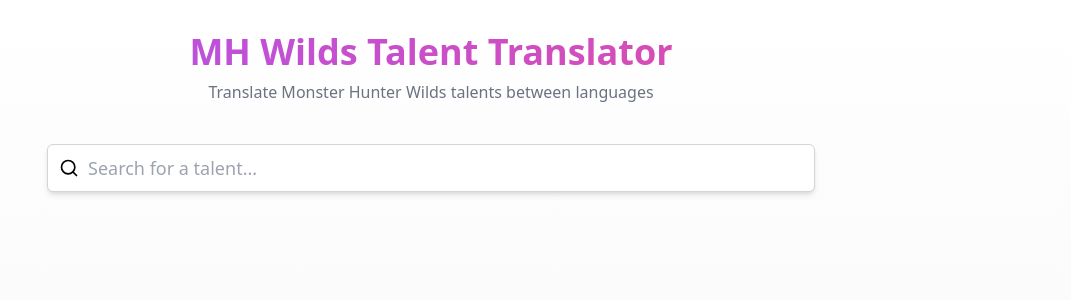
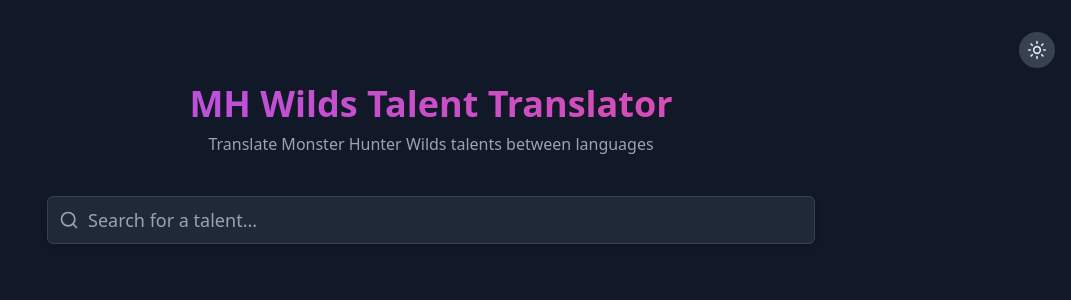
Before and after one commit to GMaxDev/mh_wilds_talents_translator, a React (Vite) app: page / in a window 1280 px wide. Shown: the top 300 px of the page, without its empty margins (209-1280 px from the left). Built offline with nearby package versions, Linux system fonts and the light colour scheme.

Commit message:
feat: add dark mode button

```diff
--- a/src/App.jsx
+++ b/src/App.jsx
@@ -1,7 +1,7 @@
 import { useState, useEffect } from "react";
 import talentsData from "./data/talents.json"; // Assurez-vous que ce chemin est correct
 
-// Icônes simplifiées (vous pouvez les remplacer par des SVG inline)
+// Icônes simplifiées
 const SearchIcon = () => (
   <svg xmlns="http://www.w3.org/2000/svg" width="20" height="20" viewBox="0 0 24 24" fill="none" stroke="currentColor" strokeWidth="2" strokeLinecap="round" strokeLinejoin="round">
     <circle cx="11" cy="11" r="8"></circle>
@@ -24,6 +24,26 @@
   </svg>
 );
 
+const MoonIcon = () => (
+  <svg xmlns="http://www.w3.org/2000/svg" width="20" height="20" viewBox="0 0 24 24" fill="none" stroke="currentColor" strokeWidth="2" strokeLinecap="round" strokeLinejoin="round">
+    <path d="M12 3a6 6 0 0 0 9 9 9 9 0 1 1-9-9Z"></path>
+  </svg>
+);
+
+const SunIcon = () => (
+  <svg xmlns="http://www.w3.org/2000/svg" width="20" height="20" viewBox="0 0 24 24" fill="none" stroke="currentColor" strokeWidth="2" strokeLinecap="round" strokeLinejoin="round">
+    <circle cx="12" cy="12" r="4"></circle>
+    <path d="M12 2v2"></path>
+    <path d="M12 20v2"></path>
+    <path d="m4.93 4.93 1.41 1.41"></path>
+    <path d="m17.66 17.66 1.41 1.41"></path>
+    <path d="M2 12h2"></path>
+    <path d="M20 12h2"></path>
+    <path d="m6.34 17.66-1.41 1.41"></path>
+    <path d="m19.07 4.93-1.41 1.41"></path>
+  </svg>
+);
+
 function App() {
   const [searchQuery, setSearchQuery] = useState("");
   const [selectedTalent, setSelectedTalent] = useState(null);
@@ -33,6 +53,16 @@
   const [filteredTalents, setFilteredTalents] = useState([]);
   const [talents, setTalents] = useState({});
   const [showResults, setShowResults] = useState(false);
+  const [darkMode, setDarkMode] = useState(true); // Mode sombre par défaut
+
+  useEffect(() => {
+    // Appliquer le mode sombre par défaut au chargement
+    if (darkMode) {
+      document.documentElement.classList.add('dark');
+    } else {
+      document.documentElement.classList.remove('dark');
+    }
+  }, [darkMode]);
 
   useEffect(() => {
     // Initialize talents from the imported JSON
@@ -121,19 +151,33 @@
     setTargetLanguage(temp);
   };
 
+  const toggleDarkMode = () => {
+    setDarkMode(!darkMode);
+  };
+
   return (
-    <div className="min-h-screen bg-gradient-to-b from-white to-gray-100">
+    <div className={`min-h-screen ${darkMode ? 'dark bg-gray-900' : 'bg-gradient-to-b from-white to-gray-100'}`}>
       <div className="container mx-auto py-8 px-4">
+        <div className="flex justify-end mb-4">
+          <button
+            onClick={toggleDarkMode}
+            className="p-2 rounded-full bg-gray-200 dark:bg-gray-700 text-gray-700 dark:text-gray-200 hover:bg-gray-300 dark:hover:bg-gray-600 transition-colors"
+            aria-label={darkMode ? "Switch to light mode" : "Switch to dark mode"}
+          >
+            {darkMode ? <SunIcon /> : <MoonIcon />}
+          </button>
+        </div>
+
         <div className="text-center mb-10">
           <h1 className="text-4xl font-bold mb-2 bg-clip-text text-transparent bg-gradient-to-r from-purple-500 to-pink-500">
             MH Wilds Talent Translator
           </h1>
-          <p className="text-gray-500">Translate Monster Hunter Wilds talents between languages</p>
+          <p className="text-gray-500 dark:text-gray-400">Translate Monster Hunter Wilds talents between languages</p>
         </div>
 
         <div className="max-w-3xl mx-auto">
           <div className="relative mb-6">
-            <div className="absolute inset-y-0 left-0 pl-3 flex items-center pointer-events-none">
+            <div className="absolute inset-y-0 left-0 pl-3 flex items-center pointer-events-none text-gray-500 dark:text-gray-400">
               <SearchIcon />
             </div>
             <input
@@ -141,11 +185,11 @@
               placeholder="Search for a talent..."
               value={searchQuery}
               onChange={(e) => setSearchQuery(e.target.value)}
-              className="pl-10 h-12 text-lg shadow-md transition-all focus:ring-2 focus:ring-purple-500 w-full rounded-md border border-gray-300 px-4 py-2"
+              className="pl-10 h-12 text-lg shadow-md transition-all focus:ring-2 focus:ring-purple-500 w-full rounded-md border border-gray-300 dark:border-gray-700 px-4 py-2 bg-white dark:bg-gray-800 text-gray-900 dark:text-gray-100"
             />
             {searchQuery && (
               <div className="absolute right-3 top-1/2 transform -translate-y-1/2">
-                <span className="inline-flex items-center px-2 py-1 rounded-full text-xs font-medium bg-gray-100 text-gray-800 border border-gray-300">
+                <span className="inline-flex items-center px-2 py-1 rounded-full text-xs font-medium bg-gray-100 dark:bg-gray-700 text-gray-800 dark:text-gray-200 border border-gray-300 dark:border-gray-600">
                   {sourceLanguage} detected
                   <SparklesIcon className="ml-1 text-yellow-500" />
                 </span>
@@ -154,20 +198,20 @@
           </div>
 
           {filteredTalents.length > 0 && (
-            <div className="mt-2 border rounded-md max-h-60 overflow-y-auto bg-white shadow-lg">
+            <div className="mt-2 border dark:border-gray-700 rounded-md max-h-60 overflow-y-auto bg-white dark:bg-gray-800 shadow-lg">
               {filteredTalents.map((talentKey) => (
                 <div
                   key={talentKey}
-                  className="p-3 hover:bg-gray-100 cursor-pointer transition-colors border-b last:border-b-0 flex justify-between items-center"
+                  className="p-3 hover:bg-gray-100 dark:hover:bg-gray-700 cursor-pointer transition-colors border-b dark:border-gray-700 last:border-b-0 flex justify-between items-center"
                   onClick={() => handleTalentSelect(talentKey)}
                 >
                   <div>
-                    <span className="font-medium">{talents[talentKey][sourceLanguage]?.name || talentKey}</span>
-                    <span className="text-xs text-gray-500 ml-2">
+                    <span className="font-medium text-gray-900 dark:text-gray-100">{talents[talentKey][sourceLanguage]?.name || talentKey}</span>
+                    <span className="text-xs text-gray-500 dark:text-gray-400 ml-2">
                       {talents[talentKey][sourceLanguage]?.category}
                     </span>
                   </div>
-                  <span className="text-xs px-2 py-1 rounded-full border border-gray-300">
+                  <span className="text-xs px-2 py-1 rounded-full border border-gray-300 dark:border-gray-600 text-gray-700 dark:text-gray-300">
                     {talentKey}
                   </span>
                 </div>
@@ -182,7 +226,7 @@
                   <select
                     value={sourceLanguage}
                     onChange={(e) => setSourceLanguage(e.target.value)}
-                    className="w-[100px] rounded-md border border-gray-300 px-3 py-2"
+                    className="w-[100px] rounded-md border border-gray-300 dark:border-gray-700 px-3 py-2 bg-white dark:bg-gray-800 text-gray-900 dark:text-gray-100"
                   >
                     {availableLanguages.map((lang) => (
                       <option key={`source-${lang}`} value={lang}>
@@ -193,7 +237,7 @@
 
                   <button
                     onClick={handleLanguageSwap}
-                    className="p-2 rounded-full hover:bg-gray-100"
+                    className="p-2 rounded-full hover:bg-gray-100 dark:hover:bg-gray-700 text-gray-700 dark:text-gray-300"
                   >
                     <ArrowLeftRightIcon />
                   </button>
@@ -201,7 +245,7 @@
                   <select
                     value={targetLanguage}
                     onChange={(e) => setTargetLanguage(e.target.value)}
-                    className="w-[100px] rounded-md border border-gray-300 px-3 py-2"
+                    className="w-[100px] rounded-md border border-gray-300 dark:border-gray-700 px-3 py-2 bg-white dark:bg-gray-800 text-gray-900 dark:text-gray-100"
                   >
                     {availableLanguages.map((lang) => (
                       <option key={`target-${lang}`} value={lang}>
@@ -211,7 +255,7 @@
                   </select>
                 </div>
 
-                <span className="text-xs px-2 py-1 rounded-full border border-gray-300">
+                <span className="text-xs px-2 py-1 rounded-full border border-gray-300 dark:border-gray-600 text-gray-700 dark:text-gray-300">
                   {selectedTalent}
                 </span>
               </div>
@@ -221,11 +265,13 @@
                   talent={talents[selectedTalent][sourceLanguage]}
                   talentKey={selectedTalent}
                   language={sourceLanguage}
+                  darkMode={darkMode}
                 />
                 <TalentCard
                   talent={talents[selectedTalent][targetLanguage]}
                   talentKey={selectedTalent}
                   language={targetLanguage}
+                  darkMode={darkMode}
                 />
               </div>
             </div>
@@ -236,43 +282,43 @@
   );
 }
 
-function TalentCard({ talent, language }) {
+function TalentCard({ talent, talentKey, language, darkMode }) {
   if (!talent) {
     return (
-      <div className="border border-dashed rounded-lg p-4 bg-gray-50">
+      <div className="border border-dashed dark:border-gray-700 rounded-lg p-4 bg-gray-50 dark:bg-gray-800">
         <div className="p-4">
-          <h3 className="text-lg font-medium text-gray-500">Translation not available in {language}</h3>
+          <h3 className="text-lg font-medium text-gray-500 dark:text-gray-400">Translation not available in {language}</h3>
         </div>
       </div>
     );
   }
 
   return (
-    <div className="border rounded-lg overflow-hidden transition-all hover:shadow-md">
-      <div className="bg-gradient-to-r from-gray-50 to-white border-b p-4">
+    <div className="border dark:border-gray-700 rounded-lg overflow-hidden transition-all hover:shadow-md">
+      <div className={`${darkMode ? 'bg-gradient-to-r from-gray-800 to-gray-900' : 'bg-gradient-to-r from-gray-50 to-white'} border-b dark:border-gray-700 p-4`}>
         <div className="flex justify-between items-start">
           <div>
-            <span className="inline-block px-2 py-1 text-xs font-medium rounded-full border border-gray-300 mb-2">
+            <span className="inline-block px-2 py-1 text-xs font-medium rounded-full border border-gray-300 dark:border-gray-600 text-gray-700 dark:text-gray-300 mb-2">
               {language}
             </span>
-            <h3 className="text-xl font-bold">{talent.name}</h3>
-            <div className="text-sm font-medium text-gray-500 mt-1">{talent.category}</div>
+            <h3 className="text-xl font-bold text-gray-900 dark:text-white">{talent.name}</h3>
+            <div className="text-sm font-medium text-gray-500 dark:text-gray-400 mt-1">{talent.category}</div>
           </div>
         </div>
       </div>
-      <div className="p-4">
-        <p className="mb-6 text-sm leading-relaxed">{talent.description}</p>
+      <div className="p-4 bg-white dark:bg-gray-800">
+        <p className="mb-6 text-sm leading-relaxed text-gray-700 dark:text-gray-300">{talent.description}</p>
 
         {Object.keys(talent.levels).length > 0 && (
           <div>
-            <h3 className="font-semibold mb-2 text-sm uppercase tracking-wide text-gray-500">Levels</h3>
-            <div className="space-y-2 rounded-md bg-gray-50 p-3">
+            <h3 className="font-semibold mb-2 text-sm uppercase tracking-wide text-gray-500 dark:text-gray-400">Levels</h3>
+            <div className="space-y-2 rounded-md bg-gray-50 dark:bg-gray-700 p-3">
               {Object.entries(talent.levels).map(([level, description]) => (
                 <div key={level} className="flex gap-2 text-sm">
-                  <span className="px-2 py-0.5 bg-gray-200 rounded text-gray-800 shrink-0 self-start mt-0.5">
+                  <span className="px-2 py-0.5 bg-gray-200 dark:bg-gray-600 rounded text-gray-800 dark:text-gray-200 shrink-0 self-start mt-0.5">
                     {level}
                   </span>
-                  <span>{description}</span>
+                  <span className="text-gray-700 dark:text-gray-300">{description}</span>
                 </div>
               ))}
             </div>
```
Also changed, not shown: tailwind.config.js (+2 -10 lines).
